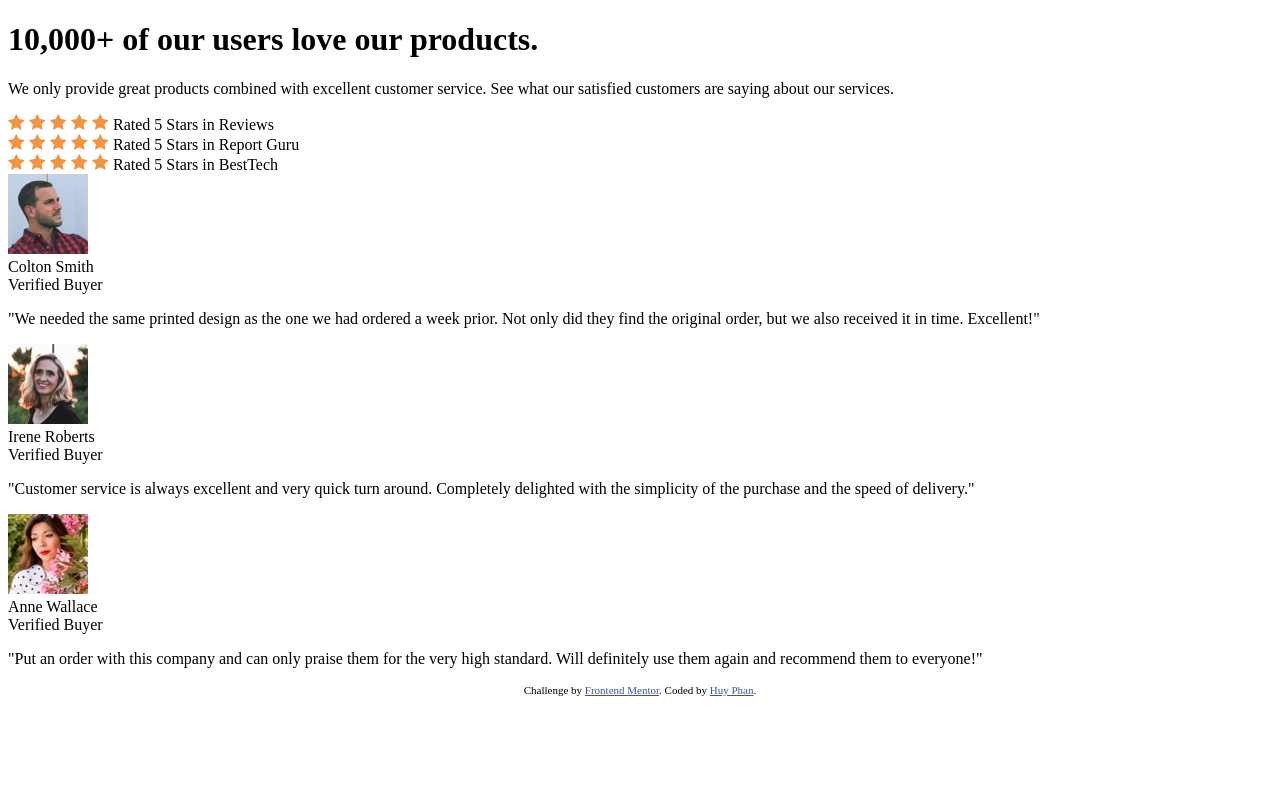
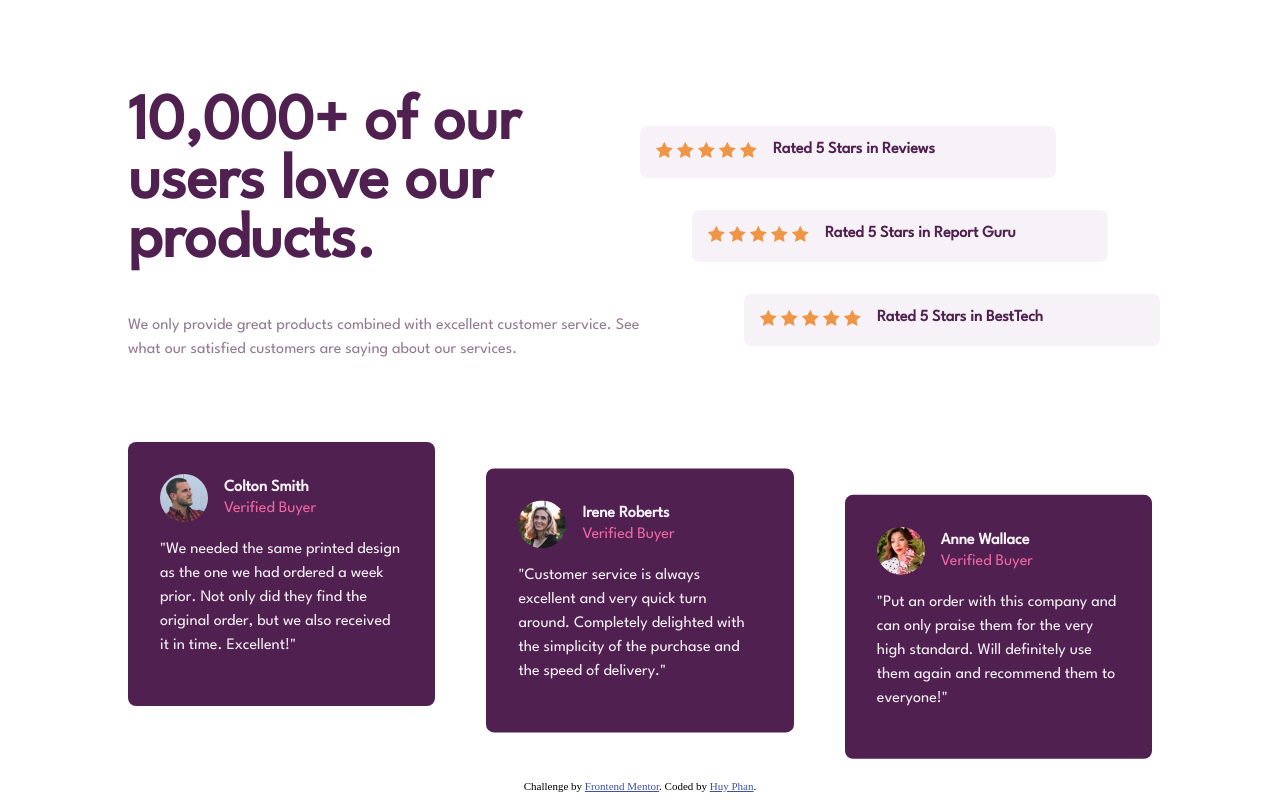
Before and after one commit to huyphan2210/social-proof-section, a plain HTML site: page index.html in a window 1280 px wide. Drawn offline with Linux system fonts and the light colour scheme.

Commit message:
Style the html

```diff
--- a/index.html
+++ b/index.html
@@ -5,13 +5,12 @@
     <meta name="viewport" content="width=device-width, initial-scale=1.0" />
     <!-- displays site properly based on user's device -->
     <link rel="icon" type="image/png" sizes="32x32" href="./images/favicon-32x32.png">
-
     <title>Huy Phan | Social proof section</title>
-
     <link rel="stylesheet" href="./style.css">
   </head>
   <body>
     <main>
+      <div class="socialProof">
         <div class="socialForeword">
           <h1>10,000+ of our users love our products.</h1>
           <p>
@@ -21,28 +20,35 @@
         </div>
         <div class="socialStats">
           <div class="stats">
+            <div class="stars">
               <img src="./images/icon-star.svg" alt="Star">
               <img src="./images/icon-star.svg" alt="Star">
               <img src="./images/icon-star.svg" alt="Star">
               <img src="./images/icon-star.svg" alt="Star">
               <img src="./images/icon-star.svg" alt="Star">
+            </div>
             Rated 5 Stars in Reviews
           </div>
           <div class="stats">
+            <div class="stars">
               <img src="./images/icon-star.svg" alt="Star">
               <img src="./images/icon-star.svg" alt="Star">
               <img src="./images/icon-star.svg" alt="Star">
               <img src="./images/icon-star.svg" alt="Star">
               <img src="./images/icon-star.svg" alt="Star">
+            </div>
             Rated 5 Stars in Report Guru
           </div>
           <div class="stats">
+            <div class="stars">
               <img src="./images/icon-star.svg" alt="Star">
               <img src="./images/icon-star.svg" alt="Star">
               <img src="./images/icon-star.svg" alt="Star">
               <img src="./images/icon-star.svg" alt="Star">
               <img src="./images/icon-star.svg" alt="Star">
+            </div>
             Rated 5 Stars in BestTech
+          </div>
         </div>
       </div>
       <div class="socialReviews">
--- a/style.css
+++ b/style.css
@@ -1,7 +1,183 @@
-.attribution {
-    font-size: 11px;
-    text-align: center;
+@import url('https://fonts.googleapis.com/css2?family=League+Spartan');
+
+body {
+    min-height: 100vh;
+    margin: 0 auto;
+    background-color: white;
+    display: flex;
+    justify-content: center;
+    align-items: center;
 }
-.attribution a {
-color: hsl(228, 45%, 44%);
+
+main {
+    width: 80%;
+    padding: 4rem;
+    font-family: 'League Spartan', sans-serif;
 }
+    main h1 {
+        margin-block-start: 0;
+        font-size: 4rem;
+        color: hsl(300, 43%, 22%);
+    }
+
+    main p {
+        color: hsl(303, 10%, 53%);
+        line-height: 1.5rem;
+    }
+
+    .socialProof {
+        display: flex;
+        justify-content: space-between;
+        margin-block-end: 4rem;
+    }
+
+        .socialForeword {
+            width: 50%;
+        }
+
+        .socialStats {
+            width: 50%;
+            display: flex;
+            flex-direction: column;
+            justify-content: space-evenly;
+        }
+            .stats {
+                display: flex;
+                background-color: hsl(300, 24%, 96%);
+                padding: 1rem;
+                width: 75%;
+                transform: translate(12.5%);
+                border-radius: 0.5rem;
+                color: hsl(300, 43%, 22%);
+                font-weight: 700;
+            }
+                .stats:first-child {
+                    transform: none;
+                }
+                .stats:last-child {
+                    transform: translate(25%);
+                }
+
+                .stars {
+                    margin-right: 1rem;
+                }
+    .socialReviews {
+        display: flex;
+        justify-content: space-between;
+    }
+        .review {
+            padding: 2rem;
+            width: calc(30% - 4rem);
+            transform: translate(0, 10%);
+            background-color: hsl(300, 43%, 22%);
+            border-radius: 0.5rem;
+        }
+            .review:first-child {
+                transform: none;
+            }
+            .review:last-child {
+                transform: translate(0, 20%);
+            }
+
+            .reviewer {
+                display: flex;
+                align-items: center;
+                white-space: nowrap;
+
+            }
+                .reviewer img {
+                    width: 3rem;
+                    border-radius: 50%;
+                    margin-right: 1rem;
+                }
+
+                .detail {
+                    height: 3rem;
+                    display: flex;
+                    flex-direction: column;
+                    justify-content: space-evenly;
+                }
+
+                    .name {
+                        color: hsl(300, 24%, 96%);
+                        font-weight: 700;
+                    }
+
+                    .title {
+                        color: hsl(333, 80%, 67%);
+                    }
+
+            .content {
+                color: hsl(300, 24%, 96%);;
+            }
+footer {
+    position: fixed;
+    bottom: 1vh;
+}
+
+    .attribution {
+        font-size: 11px;
+        text-align: center;
+    }
+    .attribution a {
+    color: hsl(228, 45%, 44%);
+    }
+
+@media (max-aspect-ratio: 1 / 1) {
+    body {
+        flex-direction: column;
+    }
+
+    main h1 {
+        font-size: 2rem;
+        text-align: center;
+    }
+
+    main p {
+        text-align: center;
+    }
+
+    .socialProof {
+        flex-direction: column;
+    }
+
+        .socialForeword {
+            width: 100%;
+        }
+
+        .socialStats {
+            width: 100%;
+        }
+            .stats {
+                flex-direction: column;
+                align-items: center;
+                width: calc(100% - 2rem);
+                transform: none;
+                margin-block-end: 0.5rem;
+            }
+                .stats:last-child {
+                    transform: none;
+                }
+                .stars {
+                    margin-block-end: 0.5rem;
+                }
+    .socialReviews {
+        flex-direction: column;
+    }
+        .review {
+            width: calc(100% - 4rem);
+            transform: none;
+            margin-block-end: 0.5rem;
+        }
+            .review:last-child {
+                transform: none;
+            }
+            .review p {
+                text-align: start;
+            }
+
+    footer {
+        position: static;
+        margin-block-end: 1vh;
+    }
+}
```
Lines whose indentation alone changed are shown as unchanged.
